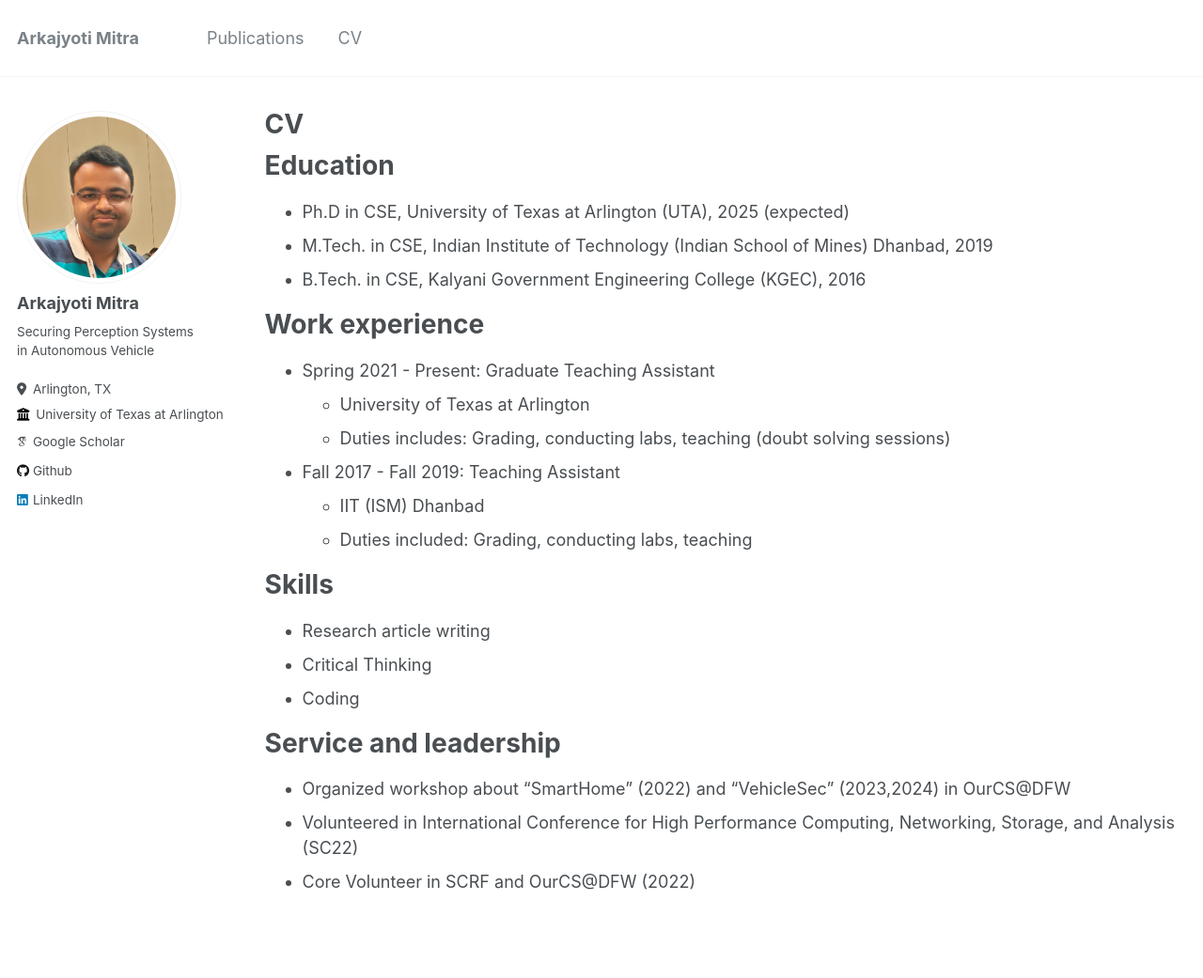
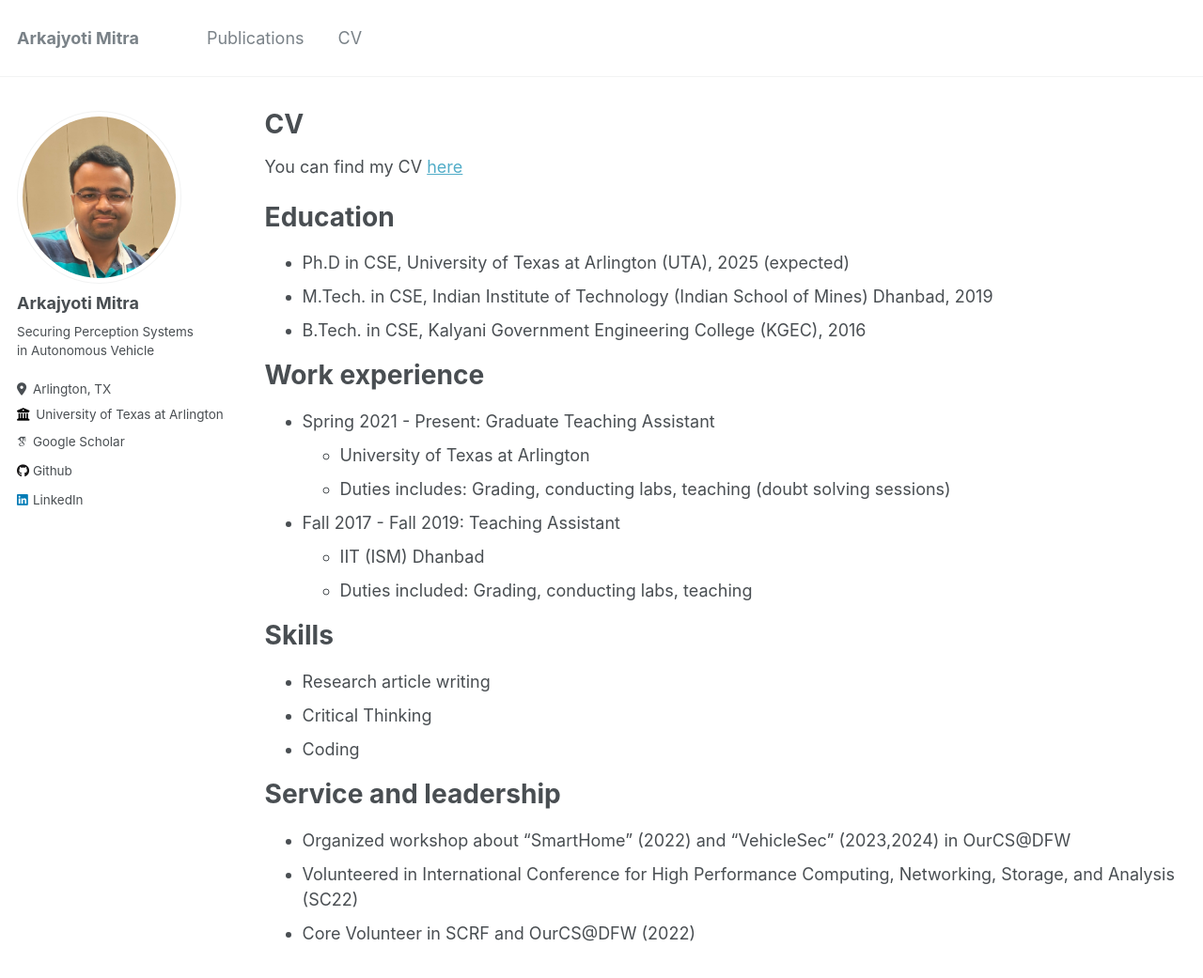
Before and after one commit to arkajyotimitra/arkajyotimitra.github.io, a Jekyll site: the page built from _pages/cv.md, in a window 1280 px wide and 1223 px high. Shown: the top 1041 px of the window at 94% size. Built offline with Jekyll 4.4.1, drawn with Linux system fonts in a browser that asks for light colours; some web fonts are replaced.

Commit message:
Update cv.md
pdf

```diff
--- a/_pages/cv.md
+++ b/_pages/cv.md
@@ -9,7 +9,7 @@ redirect_from:
 
 {% include base_path %}
 
-<!-- You can find my CV [here]("arkajyotimitra.github.io/files/CV_Arkajyoti_Mitra_research_vision.pdf") -->
+You can find my CV [here]("https://github.com/arkajyotimitra/arkajyotimitra.github.io/blob/master/files/CV_Arkajyoti_Mitra_research_vision.pdf")
 
 Education
 ======
```
